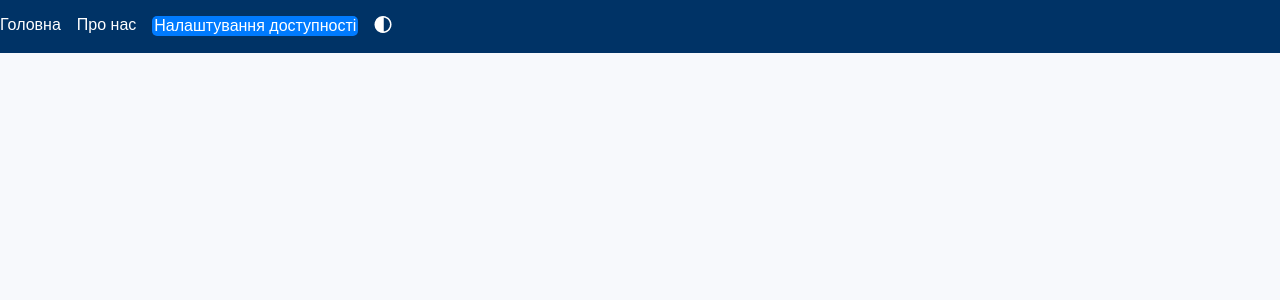
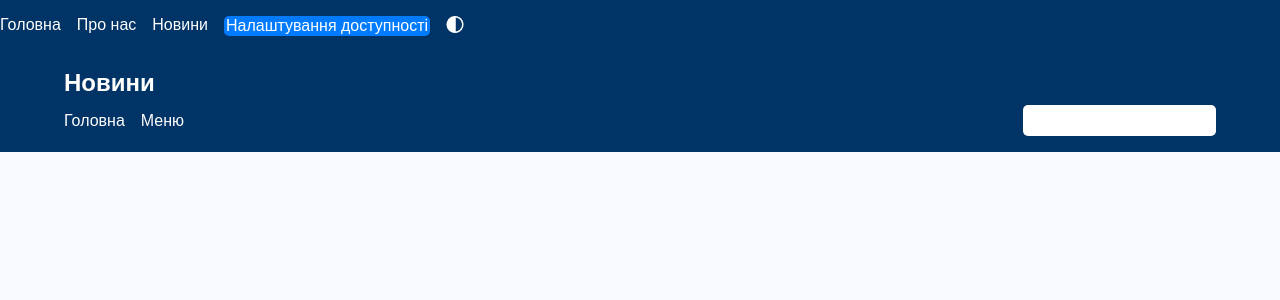
Before and after one commit to RomanTTTTT/WebProject, a React (Create React App) app: page /news in a window 1280 px wide. Shown: the top 300 px of the page. Built offline with nearby package versions, Linux system fonts and the light colour scheme.

Commit message:
added news page

```diff
--- a/src/App.js
+++ b/src/App.js
@@ -4,6 +4,7 @@ import { BrowserRouter as Router, Routes, Route, Link } from 'react-router-dom';
 
 import Home from './pages/Home';
 import About from './pages/About';
+import News from './pages/News'
 import AccessibilityButton from "./pages/AccessibilityButton";
 import './pages/styles.css'
 
@@ -32,6 +33,7 @@ function App() {
             <ul>
               <li><Link to="/">Головна</Link></li>
               <li><Link to="/about">Про нас</Link></li>
+              <li><Link to="/news">Новини</Link></li>
               <li><AccessibilityButton darkMode={darkMode}/></li>
               <li>
               <img
@@ -49,7 +51,8 @@ function App() {
         {/* Роутінг */}
         <Routes>
           <Route path="/" element={<Home darkMode={darkMode} />} />
-          <Route path="/about" element={<About />} />
+          <Route path="/about" element={<About darkMode={darkMode}/>} />
+          <Route path="/news" element={<News darkMode={darkMode}/>} />
         </Routes>
       </div>
     </Router>
--- a/src/pages/About.js
+++ b/src/pages/About.js
@@ -1,9 +1,10 @@
 import React from 'react';
 import cat from './img/cat.jpg'
+import './styles.css'
 
-function About() {
+function About({ darkMode }) {
   return (
-    <div className="container">
+    <div className={darkMode ? "dark-theme" : "light-theme"}>
       <h2>Про нас</h2>
       <p>Це друга сторінка.</p>
       <p>А це кіт.</p>
--- /dev/null
+++ b/src/pages/News.js
@@ -0,0 +1,24 @@
+import React from 'react';
+import './styles.css'
+
+function News({ darkMode }) {
+
+    return (
+    <div className={darkMode ? "dark-theme" : "light-theme"}>
+        <header>
+          <div className="container">
+            <h1>Новини</h1>
+            <nav>
+              <ul>
+                <li><a href="#">Головна</a></li>
+                <li><a href="#">Меню</a></li>
+              </ul>
+              <div className="search">
+                <input type="text" />
+              </div>
+            </nav>
+          </div>
+        </header>
+    </div>
+    );}
+export default News
```
